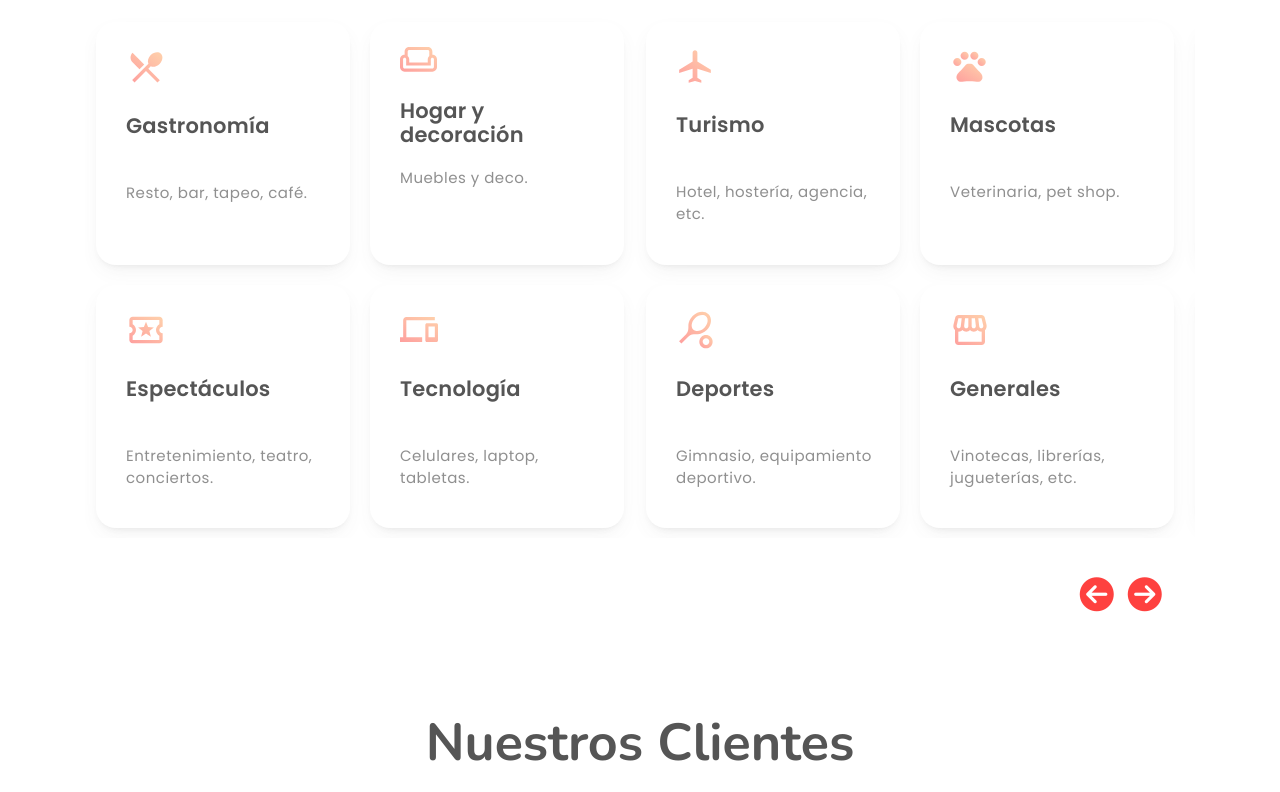
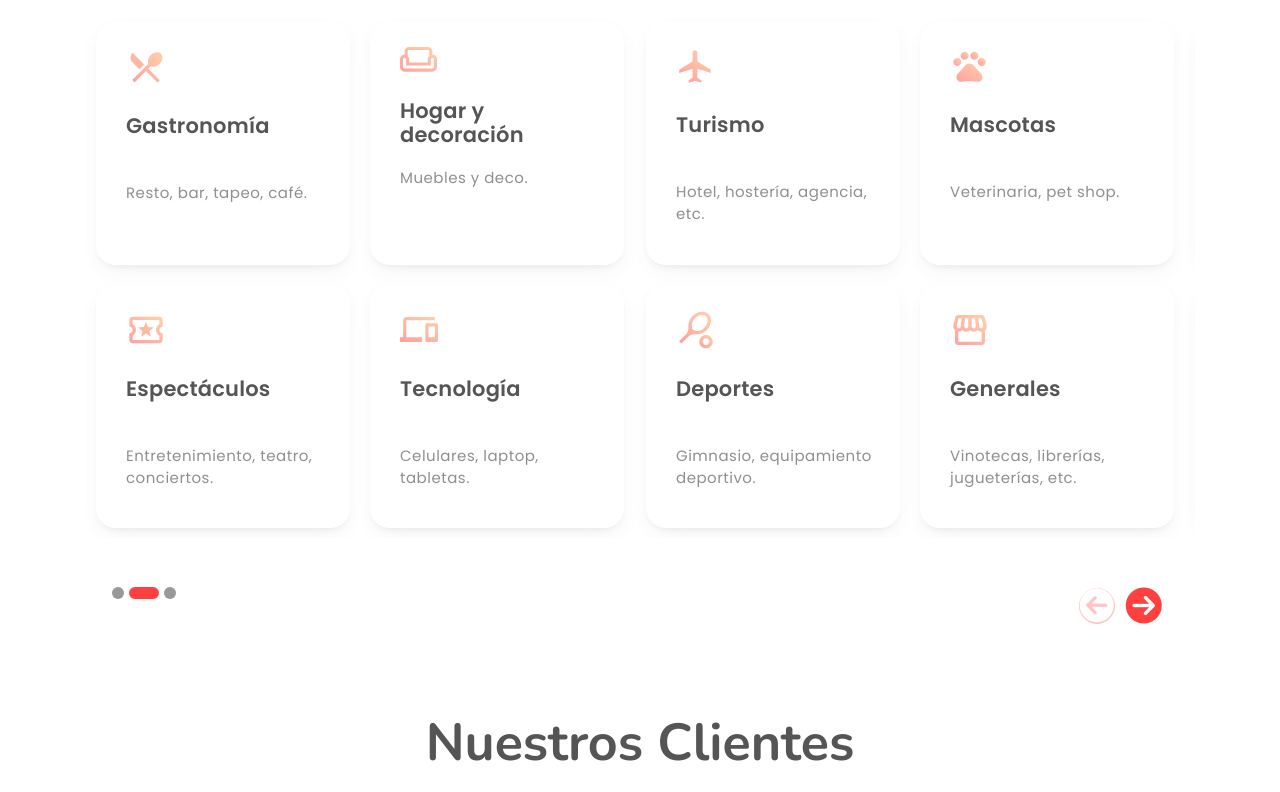
Before and after one commit to fedetanco22/redES, a website: page index.html in a window 1280 px wide. Shown: the part 3205-3997 px from the top of the page. Drawn offline with nearby package versions, Linux system fonts and the light colour scheme.

Commit message:
Done Slider Dots RedComercios

```diff
--- a/js/slides.js
+++ b/js/slides.js
@@ -48,9 +48,9 @@ $(document).ready(function () {
 });
 $(document).ready(function () {
   $(".center2--lg").slick({
+    dots: true,
     autoplay: true,
     arrows: true,
-    // dots: true,
 
     centerMode: false,
     slidesToShow: 1,
@@ -60,7 +60,7 @@ $(document).ready(function () {
     prevArrow:
       '<span aria-label="Anterior" class="carousel__anterior"><i class="fas fa-arrow-circle-left carousel__anterior--chevron"></i></span>',
     nextArrow:
-      ' <span aria-label="Siguiente" class="carousel__siguiente"><i class="fas fa-arrow-circle-right carousel__anterior--chevron"></i>',
+      ' <span aria-label="Siguiente" class="carousel__siguiente"><i class="fas fa-arrow-circle-right carousel__siguiente--chevron"></i>',
   });
 });
 
--- a/scss/components/_carousel.scss
+++ b/scss/components/_carousel.scss
@@ -67,15 +67,30 @@
 
 			&--chevron {
 				font-size: 34px;
+				margin-top: 10px;
+
 			}
 		}
 
 		&__anterior {
 			right: -75%;
+
+			&--chevron {
+				background-color: $rojo;
+				border-radius: 50%;
+				border: 1px solid $rojo;
+				color: #fff;
+				opacity: 30%;
+			}
 		}
 
 		&__siguiente {
 			right: 5%;
+
+			&--chevron {
+				font-size: 36px; // para equiparar tamaño por border de ANTERIOR
+
+			}
 		}
 	}
 
@@ -85,14 +100,45 @@
 		justify-content: center;
 		align-items: center;
 	}
+
+	.slick-dots {
+		position: absolute;
+		top: 100%;
+		left: 12%;
+		margin-top: 10px;
+		display: flex;
+		flex-direction: row;
+	}
+
+	.slick-dots button {
+		color: #999;
+		background-color: #999;
+		border: none;
+		border-radius: 50%;
+		margin-left: 5px;
+		width: 12px;
+		height: 12px;
+		font-size: 0;
+	}
+
+	.slick-active button {
+		border-radius: 40px;
+		width: 30px;
+		height: 12px;
+		background-color: $rojo;
+		color: $rojo;
+	}
+
 }
 
 @media screen and (min-width: 992px) {
 	.carousel {
+
 		&__siguiente,
 		&__anterior {
 			margin-top: 40px;
 		}
+
 		&__contenedor {
 			margin: 0;
 		}
@@ -102,6 +148,12 @@
 				width: 550px;
 			}
 		}
+	}
+
+	.slick-dots {
+		left: 2%;
+		margin-top: 40px;
+
 	}
 }
 
```
Also changed, not shown: css/style.css.
